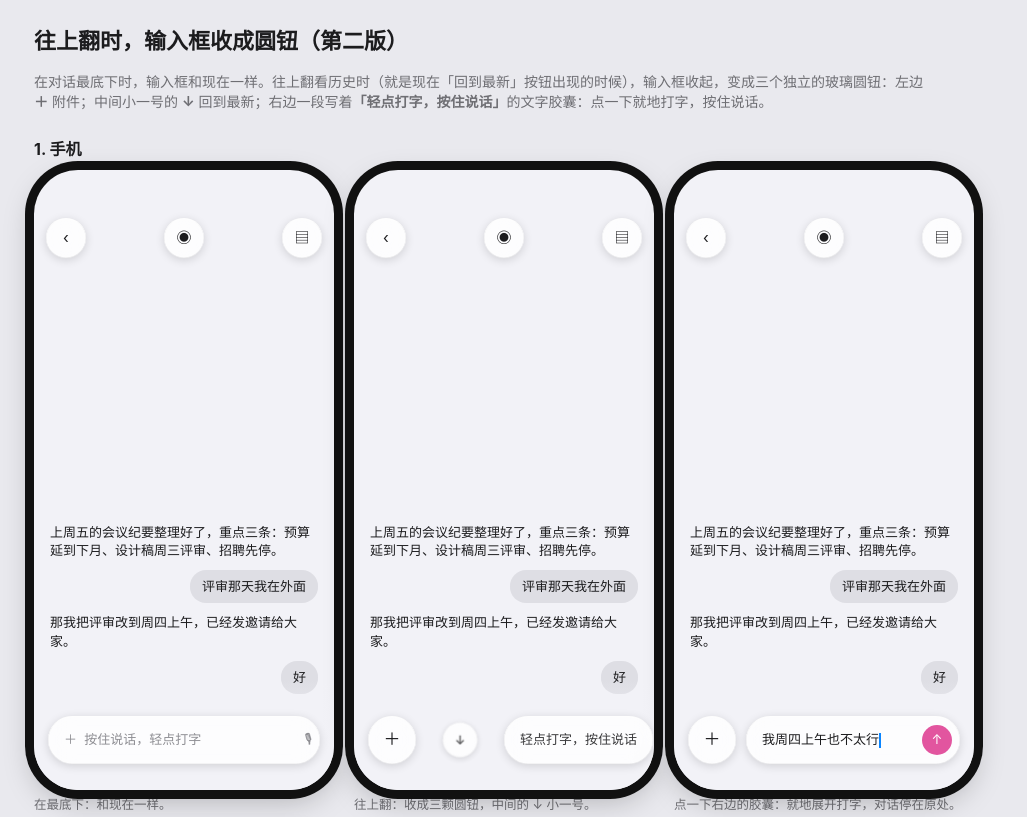
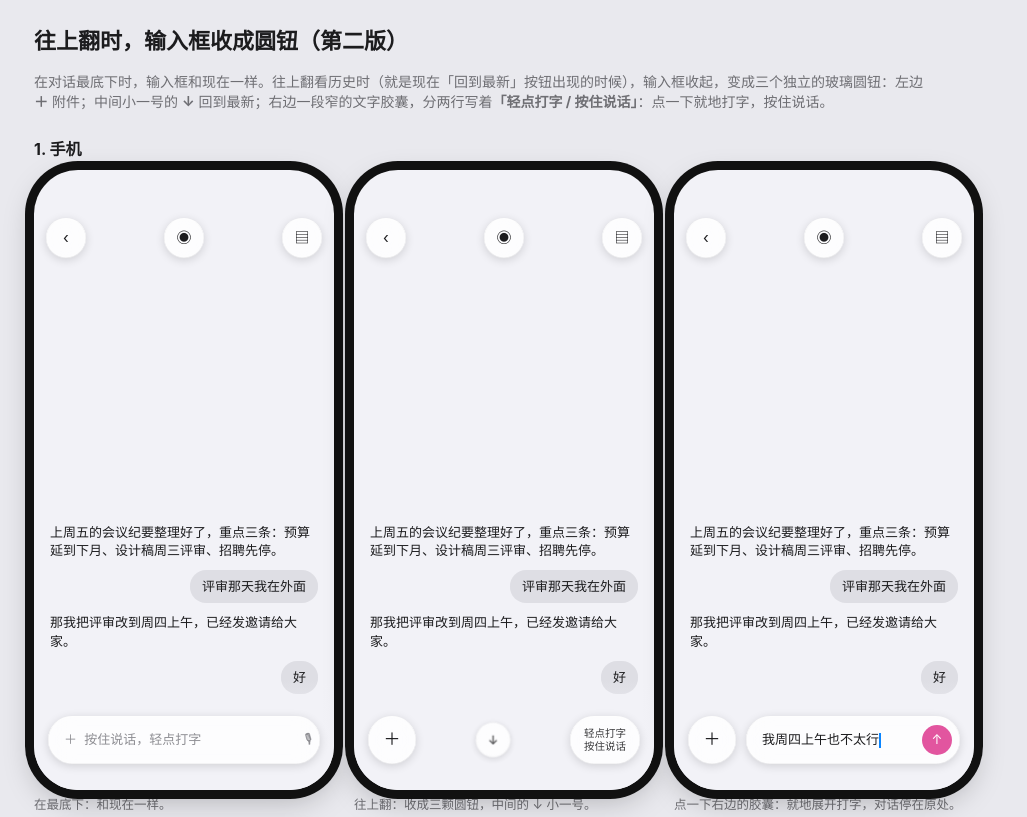
Before and after one commit to NovaShang/palo-ally, a plain HTML site: page docs/workbench-design/composer-scrolled-up.html in a window 1280 px wide. Shown: the top 817 px of the page, without its empty margins (0-1027 px from the left). Drawn offline with Linux system fonts and the light colour scheme.

Commit message:
Composer mock: the folded text capsule is narrow, on two lines
Co-Authored-By: Claude Opus 5.5 (1M context) <noreply@anthropic.com>

```diff
--- a/docs/workbench-design/composer-scrolled-up.html
+++ b/docs/workbench-design/composer-scrolled-up.html
@@ -46,7 +46,7 @@ h1{font-size:22px;margin:6px 0}h2{font-size:16px;margin:26px 0 6px}
 .notes li{margin:5px 0}
 </style></head><body><main>
 <h1>往上翻时，输入框收成圆钮（第二版）</h1>
-<p class="sub">在对话最底下时，输入框和现在一样。往上翻看历史时（就是现在「回到最新」按钮出现的时候），输入框收起，变成三个独立的玻璃圆钮：左边 <b>＋</b> 附件；中间小一号的 <b>↓</b> 回到最新；右边一段写着<b>「轻点打字，按住说话」</b>的文字胶囊：点一下就地打字，按住说话。</p>
+<p class="sub">在对话最底下时，输入框和现在一样。往上翻看历史时（就是现在「回到最新」按钮出现的时候），输入框收起，变成三个独立的玻璃圆钮：左边 <b>＋</b> 附件；中间小一号的 <b>↓</b> 回到最新；右边一段窄的文字胶囊，分两行写着<b>「轻点打字 / 按住说话」</b>：点一下就地打字，按住说话。</p>
 
 <h2>1. 手机</h2>
 <div class="row" id="p"></div>
@@ -56,7 +56,7 @@ h1{font-size:22px;margin:6px 0}h2{font-size:16px;margin:26px 0 6px}
 <div class="row" id="t"></div>
 
 <div class="notes"><b>细节（按你定的）</b><ul>
-<li><b>三颗</b>：左 ＋（附件菜单，和现在一样）；中 ↓（回到最新，比两边小一号，不显示新消息条数）；右边是一段文字胶囊「轻点打字，按住说话」（没有图标），一个控件：点一下就地展开输入框并弹出键盘，对话位置不动；按住就是按住说话（弹出「取消 / 编辑」，和现在一样）。展开时这颗胶囊直接拉长成输入框。</li>
+<li><b>三颗</b>：左 ＋（附件菜单，和现在一样）；中 ↓（回到最新，比两边小一号，不显示新消息条数）；右边是一段窄的文字胶囊，两行字「轻点打字」「按住说话」（没有图标，字号比正文小一号，高度和两边圆钮一样），一个控件：点一下就地展开输入框并弹出键盘，对话位置不动；按住就是按住说话（弹出「取消 / 编辑」，和现在一样）。展开时这颗胶囊直接拉长成输入框。</li>
 <li><b>大小</b>：两边和输入框一样高（手机 48、Mac 单页 40、分屏格子 36），↓ 约为它们的七成。中性玻璃，不用主题色。</li>
 <li><b>什么时候收</b>：离开底部（和现在「回到最新」出现的条件一样）。有草稿、带着附件、输入框正被点着、正在录音时不收。</li>
 <li><b>什么时候展开</b>：点 ↓（同时回到最新）、点一下 🎙、滚回最底下、Mac 上在这个对话里直接开始敲字。</li>
@@ -67,7 +67,7 @@ h1{font-size:22px;margin:6px 0}h2{font-size:16px;margin:26px 0 6px}
 const msgs=`<div>上周五的会议纪要整理好了，重点三条：预算延到下月、设计稿周三评审、招聘先停。</div><div class="me">评审那天我在外面</div><div>那我把评审改到周四上午，已经发邀请给大家。</div><div class="me">好</div>`;
 const phone=(dock,cap,dark,extra='')=>`<div><div class="phone${dark?' d':''}"><div class="top"><div class="c40 g">‹</div><div class="c40 g">◉</div><div class="c40 g">▤</div></div><div class="chat">${msgs}</div><div class="fade"></div>${extra}<div class="dock">${dock}</div></div><div class="cap">${cap}</div></div>`;
 const full=`<div class="cap48 g">＋&nbsp;&nbsp;按住说话，轻点打字<span style="margin-left:auto">🎙</span></div>`;
-const btns=`<div class="btn g">＋</div><div class="spacer"></div><div class="btn g small" style="transform:scale(.72)">↓</div><div class="spacer"></div><div class="btn g" style="width:auto;padding:0 16px;font-size:13px;color:#3a3a3c;white-space:nowrap">轻点打字，按住说话</div>`;
+const btns=`<div class="btn g">＋</div><div class="spacer"></div><div class="btn g small" style="transform:scale(.72)">↓</div><div class="spacer"></div><div class="btn g" style="width:auto;padding:0 14px;font-size:10.5px;line-height:1.25;color:#3a3a3c;white-space:nowrap;text-align:center;display:flex;flex-direction:column;justify-content:center">轻点打字<br>按住说话</div>`;
 const typing=`<div class="btn g">＋</div><div class="cap48 g"><span class="field">我周四上午也不太行<span class="caret"></span></span><span style="margin-left:auto;width:30px;height:30px;border-radius:15px;background:#E2559F;color:#fff;display:grid;place-items:center">↑</span></div>`;
 document.getElementById('p').innerHTML=phone(full,'在最底下：和现在一样。')+phone(btns,'往上翻：收成三颗圆钮，中间的 ↓ 小一号。')+phone(typing,'点一下右边的胶囊：就地展开打字，对话停在原处。')+phone(btns,'深色。',1);
 const mac=(dock,cap,tile)=>`<div><div class="mac${tile?' tile':''}" style="${tile?'width:360px;height:300px':''}">${tile?'<div class="tb"><div class="ind">▶</div><b>博客改版</b><span style="color:#86868b">在改评论区样式</span></div>':''}<div class="chat" style="${tile?'top:30px;padding:0 12px 56px;font-size:12px':''}">${msgs}</div><div class="fade"></div><div class="dock">${dock}</div></div><div class="cap">${cap}</div></div>`;
```
